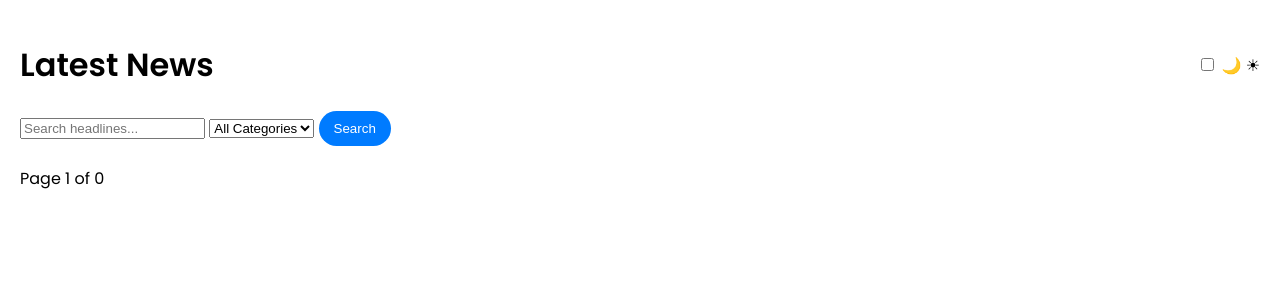
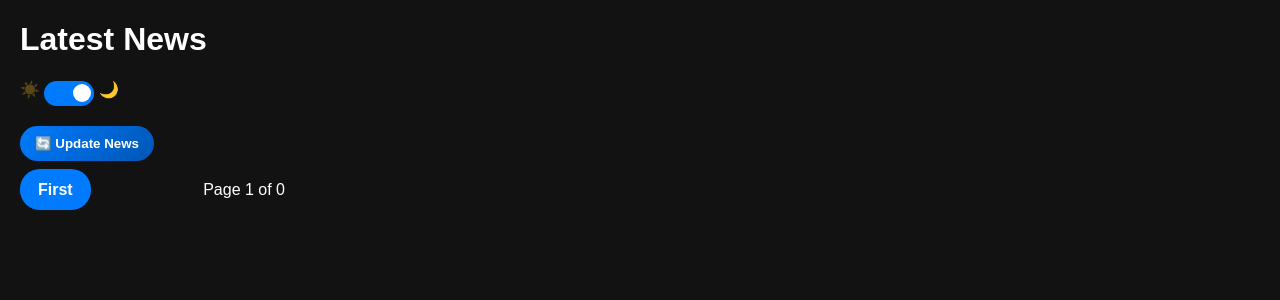
Before and after one commit to Ashmaawyy/the-collector-series, a Flask app: page / in a window 1280 px wide. Shown: the top 300 px of the page. Run offline with Flask 3, Linux system fonts and the light colour scheme; data that the repository does not hold is empty.

Commit message:
feat: restructure application by removing legacy files and implementing new Flask app structure with news fetching functionality ; )

```diff
--- /dev/null
+++ b/app/app.py
@@ -0,0 +1,52 @@
+from flask import Flask, render_template, request
+from pymongo import MongoClient
+from apscheduler.schedulers.background import BackgroundScheduler
+import requests
+import datetime
+
+app = Flask(__name__)
+
+# MongoDB Setup
+client = MongoClient("mongodb://localhost:27017/")
+db = client["local"]
+news_collection = db["headlines"]
+
+def fetch_and_store_news():
+    api_url = "https://newsapi.org/v2/top-headlines?country=us&apiKey=1f44150911944ca9bb27320681169afc"
+    response = requests.get(api_url)
+
+    if response.status_code == 200:
+        articles = response.json().get("articles", [])
+        for article in articles:
+            if not news_collection.find_one({"title": article["title"]}):
+                news_collection.insert_one({
+                    "title": article["title"],
+                    "source": article["source"]["name"],
+                    "author": article.get("author", "N/A"),
+                    "publishedAt": article.get("publishedAt", datetime.datetime.utcnow()),
+                    "url": article["url"],
+                    "urlToImage": article.get("urlToImage", ""),
+                    "category": "General"
+                })
+        print("News Updated!")
+    else:
+        print("Failed to fetch news.")
+
+# Scheduler
+scheduler = BackgroundScheduler()
+scheduler.add_job(fetch_and_store_news, "interval", minutes=5)
+scheduler.start()
+
+@app.route('/')
+def index():
+    page = request.args.get("page", 1, type=int)
+    per_page = 5
+    total_count = news_collection.count_documents({})
+    total_pages = (total_count + per_page - 1) // per_page
+
+    news = list(news_collection.find().sort("publishedAt", -1).skip((page - 1) * per_page).limit(per_page))
+
+    return render_template("index.html", news=news, page=page, total_pages=total_pages)
+
+if __name__ == "__main__":
+    app.run(debug=True)
--- /dev/null
+++ b/app/static/script.js
@@ -0,0 +1,39 @@
+document.addEventListener("DOMContentLoaded", function () {
+    const toggleSwitch = document.getElementById("theme-toggle");
+    const body = document.body;
+    const updateNewsBtn = document.getElementById("update-news");
+    const moonIcon = document.querySelector(".moon");
+    const sunIcon = document.querySelector(".sun");
+
+ // Default to dark mode
+ if (localStorage.getItem("theme") !== "light") {
+    body.classList.add("dark-mode");
+    toggleSwitch.checked = true;
+    moonIcon.style.opacity = "1";
+    sunIcon.style.opacity = "0.3";
+} else {
+    moonIcon.style.opacity = "0.3";
+    sunIcon.style.opacity = "1";
+}
+
+toggleSwitch.addEventListener("change", function () {
+    if (this.checked) {
+        body.classList.add("dark-mode");
+        localStorage.setItem("theme", "dark");
+        moonIcon.style.opacity = "1";
+        sunIcon.style.opacity = "0.3";
+    } else {
+        body.classList.remove("dark-mode");
+        localStorage.setItem("theme", "light");
+        moonIcon.style.opacity = "0.3";
+        sunIcon.style.opacity = "1";
+    }
+});
+
+updateNewsBtn.addEventListener("click", function () {
+    fetch("/update_news").then(response => response.json()).then(data => {
+        alert("News Updated!");
+        location.reload();
+    });
+});
+});
--- a/app/static/styles.css
+++ b/app/static/styles.css
@@ -1,118 +1,95 @@
-/* General Styling */
 body {
-    font-family: 'Poppins', sans-serif;
+    font-family: Arial, sans-serif;
     margin: 20px;
-    transition: background-color 0.3s, color 0.3s;
+    background-color: #f9f9f9;
 }
-
-/* Dark Mode */
-body.dark-mode {
-    background-color: #121212;
-    color: #ffffff;
-}
-
-/* Header */
-.header {
-    display: flex;
-    justify-content: space-between;
-    align-items: center;
-}
-
-/* News Card */
 .news-card {
     border: 1px solid #ddd;
     padding: 15px;
     margin-bottom: 15px;
     border-radius: 10px;
-    background-color: #f9f9f9;
-    transition: 0.3s;
+    background-color: #fff;
     box-shadow: 0 4px 6px rgba(0, 0, 0, 0.1);
 }
+.pagination a {
+    padding: 12px 18px;
+    border-radius: 20px;
+    background: #007bff;
+    color: white;
+    text-decoration: none;
+    font-weight: bold;
+}
 
-body.dark-mode .news-card {
+/* Toggle Switch */
+.switch {
+    position: relative;
+    display: inline-block;
+    width: 50px;
+    height: 25px;
+}
+
+.switch input {
+    opacity: 0;
+    width: 0;
+    height: 0;
+}
+
+.slider {
+    position: absolute;
+    cursor: pointer;
+    top: 0;
+    left: 0;
+    right: 0;
+    bottom: 0;
+    background-color: #ccc;
+    transition: 0.4s;
+    border-radius: 25px;
+}
+
+.slider:before {
+    position: absolute;
+    content: "";
+    height: 18px;
+    width: 18px;
+    left: 4px;
+    bottom: 4px;
+    background-color: white;
+    transition: 0.4s;
+    border-radius: 50%;
+}
+
+input:checked + .slider {
+    background-color: #007bff;
+}
+
+input:checked + .slider:before {
+    transform: translateX(25px);
+}
+
+.modern-button {
+    padding: 10px 15px;
+    border-radius: 25px;
+    border: none;
+    background: linear-gradient(135deg, #007bff, #0056b3);
+    color: white;
+    font-weight: bold;
+    cursor: pointer;
+    transition: 0.3s;
+    margin: 20px auto;
+    align-items: center;
+}
+
+.modern-button:hover {
+    background: linear-gradient(135deg, #0056b3, #003d80);
+    transform: scale(1.05);
+}
+
+.dark-mode {
+    background-color: #121212;
+    color: #ffffff;
+}
+
+.dark-mode .news-card {
     background-color: #333;
     border-color: #444;
 }
-
-/* Images */
-.news-image {
-    max-width: 100%;
-    height: auto;
-    margin-top: 10px;
-}
-
-/* Buttons */
-.rounded-btn {
-    padding: 10px 15px;
-    border-radius: 20px;
-    border: none;
-    background-color: #007bff;
-    color: white;
-    cursor: pointer;
-    text-decoration: none;
-    transition: 0.3s;
-}
-
-.rounded-btn:hover {
-    background-color: #0056b3;
-}
-
-/* Pagination */
-.pagination {
-    margin-top: 20px;
-}
-
-.pagination a {
-    padding: 12px 18px;
-    border-radius: 20px;
-    background: linear-gradient(135deg, #007bff, #0056b3);
-    color: white;
-    text-decoration: none;
-    font-weight: bold;
-    transition: 0.3s;
-}
-
-.pagination a:hover {
-    background: linear-gradient(135deg, #0056b3, #004099);
-    transform: scale(1.1);
-}
-
-/* Scroll to Top Button */
-.scroll-btn {
-    position: fixed;
-    bottom: 20px;
-    right: 20px;
-    padding: 10px 15px;
-    font-size: 20px;
-    background-color: #007bff;
-    color: white;
-    border: none;
-    border-radius: 50%;
-    cursor: pointer;
-    display: none;
-    transition: 0.3s;
-}
-
-.scroll-btn:hover {
-    background-color: #0056b3;
-}
-
-/* Loading Spinner */
-.loading-spinner {
-    display: none;
-    position: fixed;
-    top: 50%;
-    left: 50%;
-    transform: translate(-50%, -50%);
-    width: 50px;
-    height: 50px;
-    border: 6px solid #f3f3f3;
-    border-top: 6px solid #007bff;
-    border-radius: 50%;
-    animation: spin 1s linear infinite;
-}
-
-@keyframes spin {
-    0% { transform: translate(-50%, -50%) rotate(0deg); }
-    100% { transform: translate(-50%, -50%) rotate(360deg); }
-}
--- a/app/static/theme.js
+++ /dev/null
@@ -1,30 +0,0 @@
-document.addEventListener("DOMContentLoaded", function () {
-    const toggleSwitch = document.getElementById("theme-toggle");
-    const body = document.body;
-    const scrollToTopBtn = document.getElementById("scrollToTop");
-
-    // Load theme from local storage
-    if (localStorage.getItem("theme") === "dark") {
-        body.classList.add("dark-mode");
-        toggleSwitch.checked = true;
-    }
-
-    toggleSwitch.addEventListener("change", function () {
-        if (this.checked) {
-            body.classList.add("dark-mode");
-            localStorage.setItem("theme", "dark");
-        } else {
-            body.classList.remove("dark-mode");
-            localStorage.setItem("theme", "light");
-        }
-    });
-
-    // Scroll to Top
-    window.addEventListener("scroll", function () {
-        scrollToTopBtn.style.display = window.scrollY > 300 ? "block" : "none";
-    });
-
-    scrollToTopBtn.addEventListener("click", function () {
-        window.scrollTo({ top: 0, behavior: "smooth" });
-    });
-});
--- a/app/templates/index.html
+++ b/app/templates/index.html
@@ -4,66 +4,44 @@
     <meta charset="UTF-8">
     <meta name="viewport" content="width=device-width, initial-scale=1.0">
     <title>News Aggregator</title>
-    <link href="https://fonts.googleapis.com/css2?family=Poppins:wght@300;400;600&display=swap" rel="stylesheet">
     <link rel="stylesheet" href="{{ url_for('static', filename='styles.css') }}">
-    <script defer src="{{ url_for('static', filename='theme.js') }}"></script>
+    <script defer src="{{ url_for('static', filename='script.js') }}"></script>
 </head>
 <body>
-    <div id="loading" class="loading-spinner"></div>
+    <header>
+        <h1>Latest News</h1>
+        <div class="theme-switch">
+            <span class="icon sun">☀️</span>
+            <label class="switch">
+                <input type="checkbox" id="theme-toggle">
+                <span class="slider round"></span>
+            </label>
+            <span class="icon moon">🌙</span>
+        </div>
+        <button id="update-news" class="modern-button">🔄 Update News</button>
+    </header>
 
-    <div class="header">
-        <h1>Latest News</h1>
+    <section id="news-container">
+        {% for article in news %}
+            <div class="news-card">
+                <h2>{{ article.title }}</h2>
+                <p><strong>Source:</strong> {{ article.source }} | <strong>Author:</strong> {{ article.author }}</p>
+                <p><strong>Published:</strong> {{ article.publishedAt }}</p>
+                <img src="{{ article.urlToImage }}" alt="News Image" class="news-image">
+                <p><a href="{{ article.url }}" target="_blank">Read Full Article</a></p>
+            </div>
+        {% endfor %}
+    </section>
 
-        <!-- Dark Mode Toggle Switch -->
-        <div class="theme-switch">
-            <input type="checkbox" id="theme-toggle">
-            <label for="theme-toggle" class="toggle-label">
-                <span class="toggle-icon moon">🌙</span>
-                <span class="toggle-icon sun">☀</span>
-            </label>
-        </div>
-    </div>
-
-    <!-- Search and Category Filter Form -->
-    <form method="GET" action="/" class="filter-form">
-        <input type="text" name="q" placeholder="Search headlines..." value="{{ query }}">
-        <select name="category">
-            <option value="">All Categories</option>
-            <option value="Politics" {% if category == "politics" %}selected{% endif %}>Politics</option>
-            <option value="Business" {% if category == "business" %}selected{% endif %}>Business</option>
-            <option value="Technology" {% if category == "technology" %}selected{% endif %}>Technology</option>
-            <option value="Sports" {% if category == "sports" %}selected{% endif %}>Sports</option>
-        </select>
-        <button type="submit" class="rounded-btn">Search</button>
-    </form>
-
-    {% for article in articles %}
-        <div class="news-card">
-            <h2>{{ article.headline }}</h2>
-            <p><strong>Source:</strong> {{ article.name }} | <strong>Author:</strong> {{ article.author }}</p>
-            <p><strong>Published:</strong> {{ article.publication_date }}</p>
-            <p>{{ article.summary }}</p>
-            <p><strong>Category:</strong> {{ article.category }}</p>
-            {% if article.image_url != "N/A" %}
-                <img src="{{ article.image_url }}" alt="News Image" class="news-image">
-            {% endif %}
-            <p><a href="{{ article.article_url }}" target="_blank" class="read-more">Read Full Article</a></p>
-        </div>
-    {% endfor %}
-
-    <!-- Pagination Controls -->
     <div class="pagination">
-        {% if page > 1 %}
-            <a href="{{ url_for('home', q=query, category=category, page=1) }}" class="rounded-btn">First</a>
-            <a href="{{ url_for('home', q=query, category=category, page=page-1) }}" class="rounded-btn">Previous</a>
-        {% endif %}
+        <a href="?page=1" class="rounded">First</a>
+        <a href="?page={{ page - 1 }}" class="rounded" {% if page == 1 %}style="visibility: hidden;"{% endif %}>Previous</a>
         <span>Page {{ page }} of {{ total_pages }}</span>
         {% if page < total_pages %}
-            <a href="{{ url_for('home', q=query, category=category, page=page+1) }}" class="rounded-btn">Next</a>
-            <a href="{{ url_for('home', q=query, category=category, page=total_pages) }}" class="rounded-btn">Last</a>
+            <a href="?page={{ page + 1 }}" class="rounded">Next</a>
+            <a href="?page={{ total_pages }}" class="rounded">Last</a>
         {% endif %}
     </div>
 
-    <button id="scrollToTop" class="scroll-btn">↑</button>
 </body>
 </html>
--- a/config.py
+++ /dev/null
@@ -1,6 +0,0 @@
-import os
-
-# MongoDB Configuration
-MONGO_URI = os.getenv("MONGO_URI", "mongodb://localhost:27017/")
-DB_NAME = "local"
-COLLECTION_NAME = "headlines"
--- a/run.py
+++ /dev/null
@@ -1,6 +0,0 @@
-from app import app
-from app.scheduler import start_scheduler
-
-if __name__ == "__main__":
-    start_scheduler()
-    app.run(debug=True)
```
